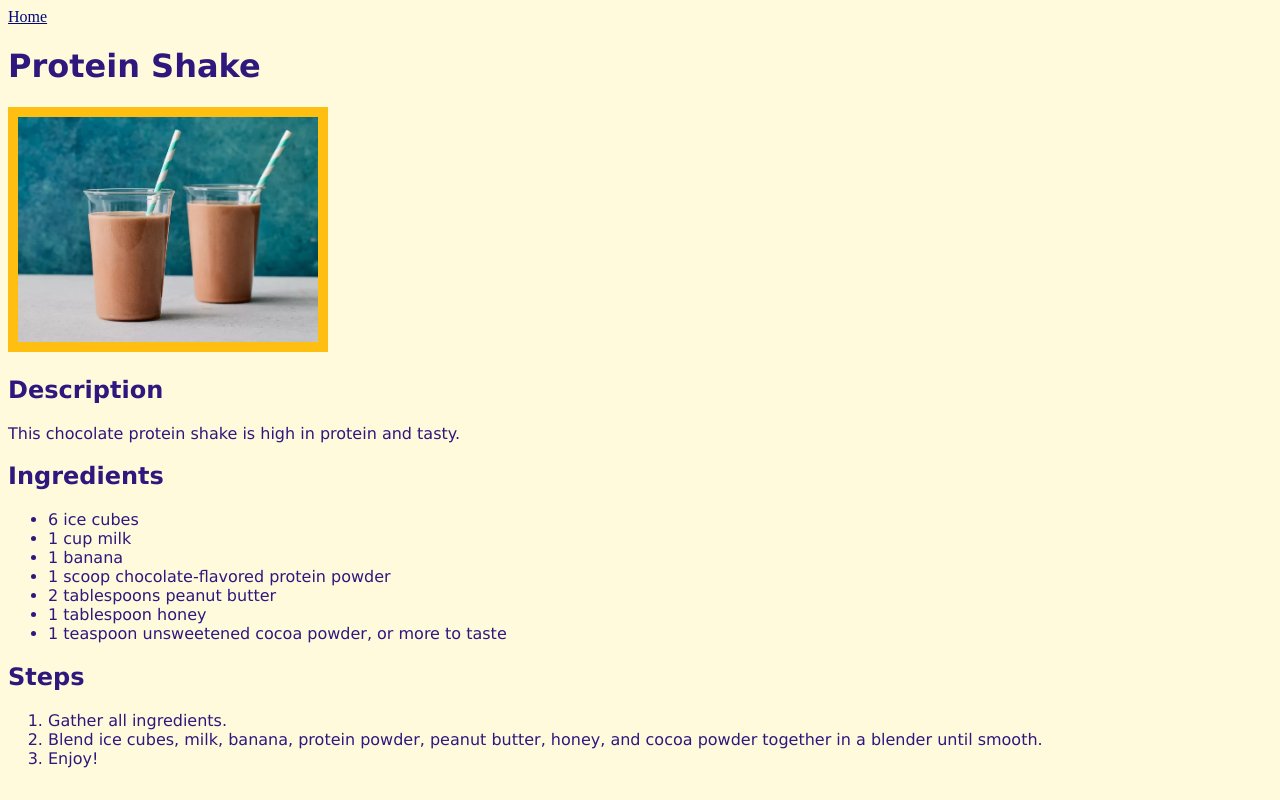
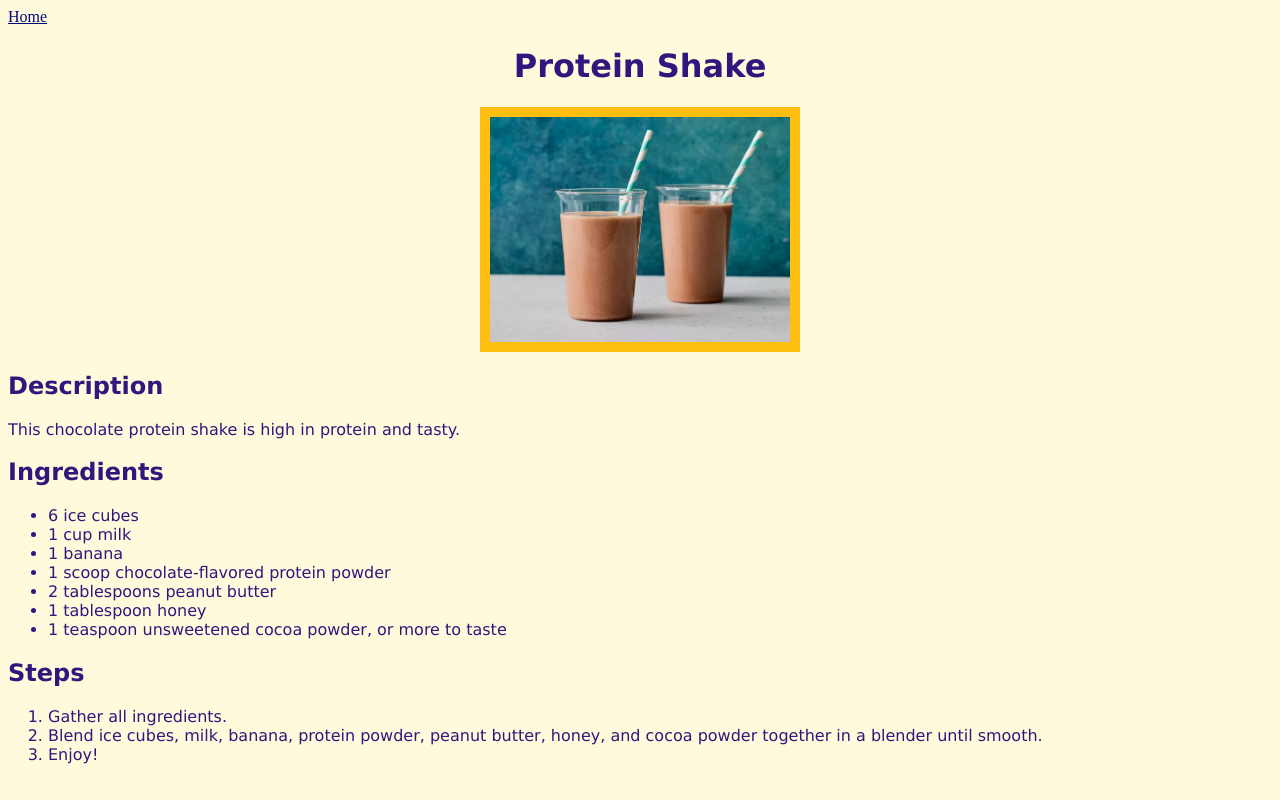
Before and after one commit to x00168408/odin-recipes, a plain HTML site: page recipes/protein-shake.html in a window 1280 px wide. Drawn offline with Linux system fonts and the light colour scheme.

Commit message:
added centering to header and images

```diff
--- a/styles.css
+++ b/styles.css
@@ -1,6 +1,11 @@
 h1, h2, p, ol, ul {
     font-family:Verdana, Geneva, Tahoma, sans-serif;
     color: rgb(46, 24, 126);
+}
+
+h1 {
+    display: block;
+    text-align: center;
 }
 
 a {
@@ -14,4 +19,6 @@ body {
 img {
     padding: 10px;
     background-color: rgb(255, 191, 16);
+    display: block;
+    margin: 0 auto;
 }
```
